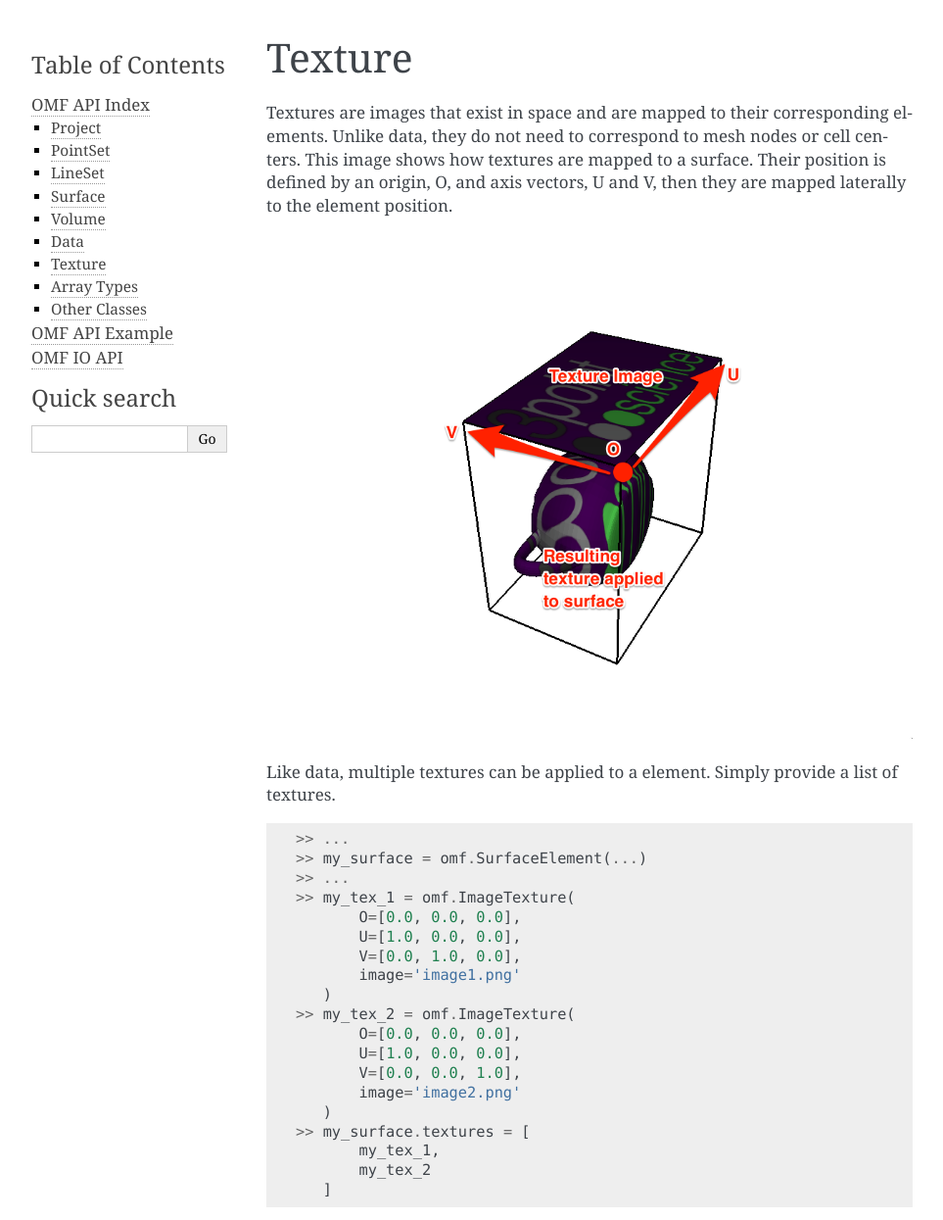
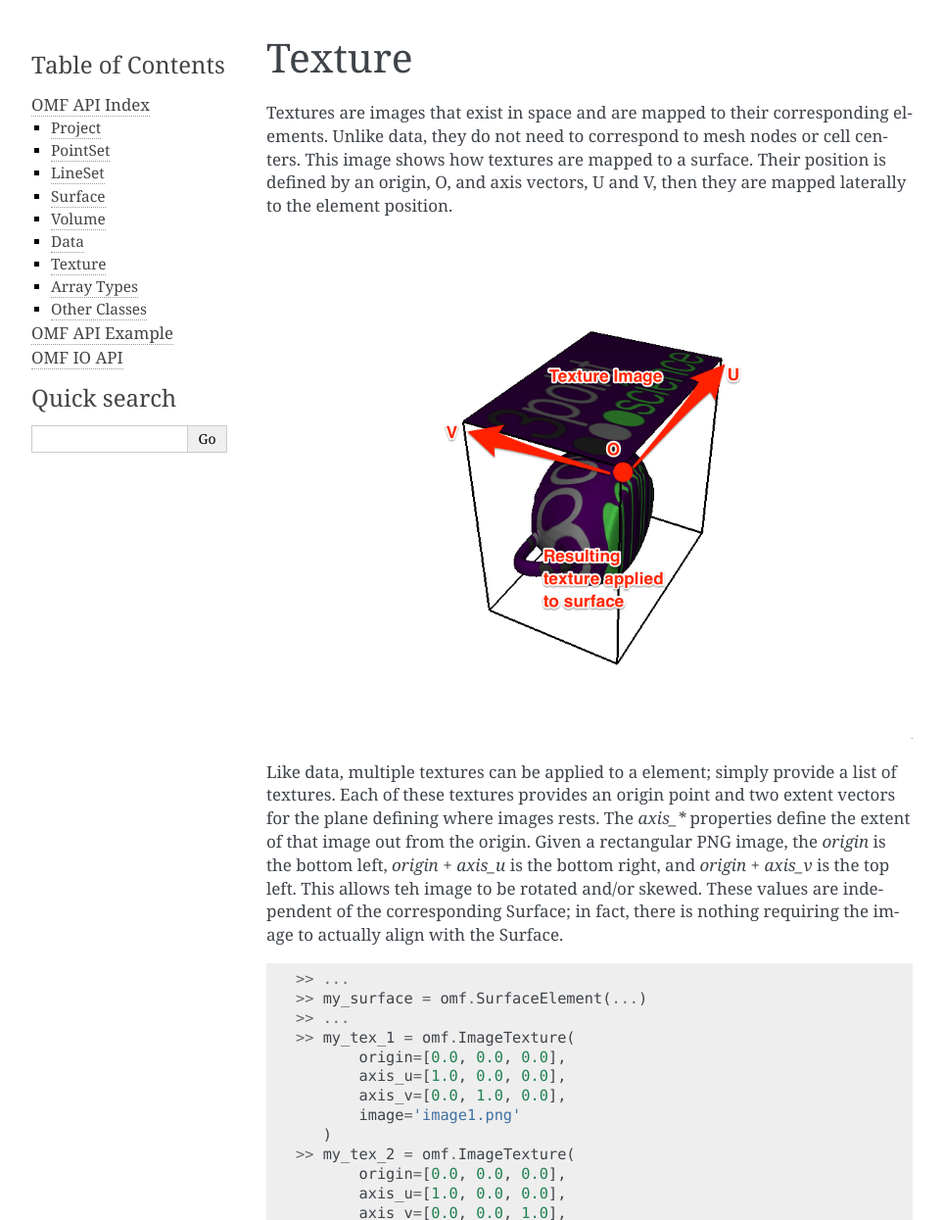
Before and after one commit to gmggroup/omf-python, a Sphinx documentation site: the page built from docs/content/textures.rst, in a window 1280 px wide, cut to the strip 0-1245 px from the top of the page. Shown: the whole strip at 98% size, without its empty margins (148-1111 px from the left). Built offline with Sphinx 7.4.7, drawn with Linux system fonts in a browser that asks for light colours.

Commit message:
Update ImageTexture per #33

```diff
--- a/docs/content/textures.rst
+++ b/docs/content/textures.rst
@@ -11,8 +11,15 @@ are mapped laterally to the element position.
 
 .. image:: /images/ImageTexture.png
 
-Like data, multiple textures can be applied to a element. Simply provide a
-list of textures.
+Like data, multiple textures can be applied to a element; simply provide a
+list of textures. Each of these textures provides an origin point and two
+extent vectors for the plane defining where images rests.
+The `axis_*` properties define the extent of that image out from the origin.
+Given a rectangular PNG image, the `origin` is the bottom left,
+`origin + axis_u` is the bottom right, and `origin + axis_v` is the top left.
+This allows teh image to be rotated and/or skewed.
+These values are independent of the corresponding Surface; in fact, there is
+nothing requiring the image to actually align with the Surface.
 
 .. code:: python
 
@@ -20,15 +27,15 @@ list of textures.
     >> my_surface = omf.SurfaceElement(...)
     >> ...
     >> my_tex_1 = omf.ImageTexture(
-           O=[0.0, 0.0, 0.0],
-           U=[1.0, 0.0, 0.0],
-           V=[0.0, 1.0, 0.0],
+           origin=[0.0, 0.0, 0.0],
+           axis_u=[1.0, 0.0, 0.0],
+           axis_v=[0.0, 1.0, 0.0],
            image='image1.png'
        )
     >> my_tex_2 = omf.ImageTexture(
-           O=[0.0, 0.0, 0.0],
-           U=[1.0, 0.0, 0.0],
-           V=[0.0, 0.0, 1.0],
+           origin=[0.0, 0.0, 0.0],
+           axis_u=[1.0, 0.0, 0.0],
+           axis_v=[0.0, 0.0, 1.0],
            image='image2.png'
        )
     >> my_surface.textures = [
```
